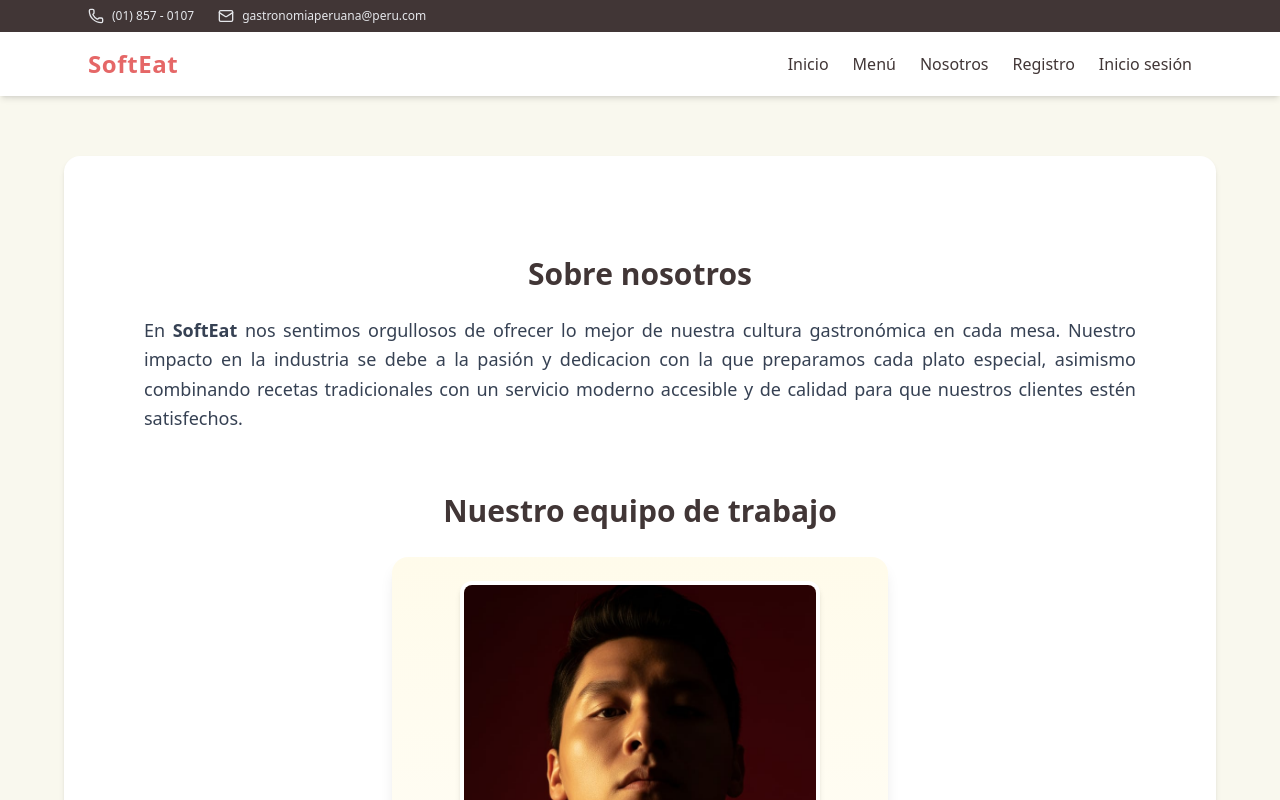
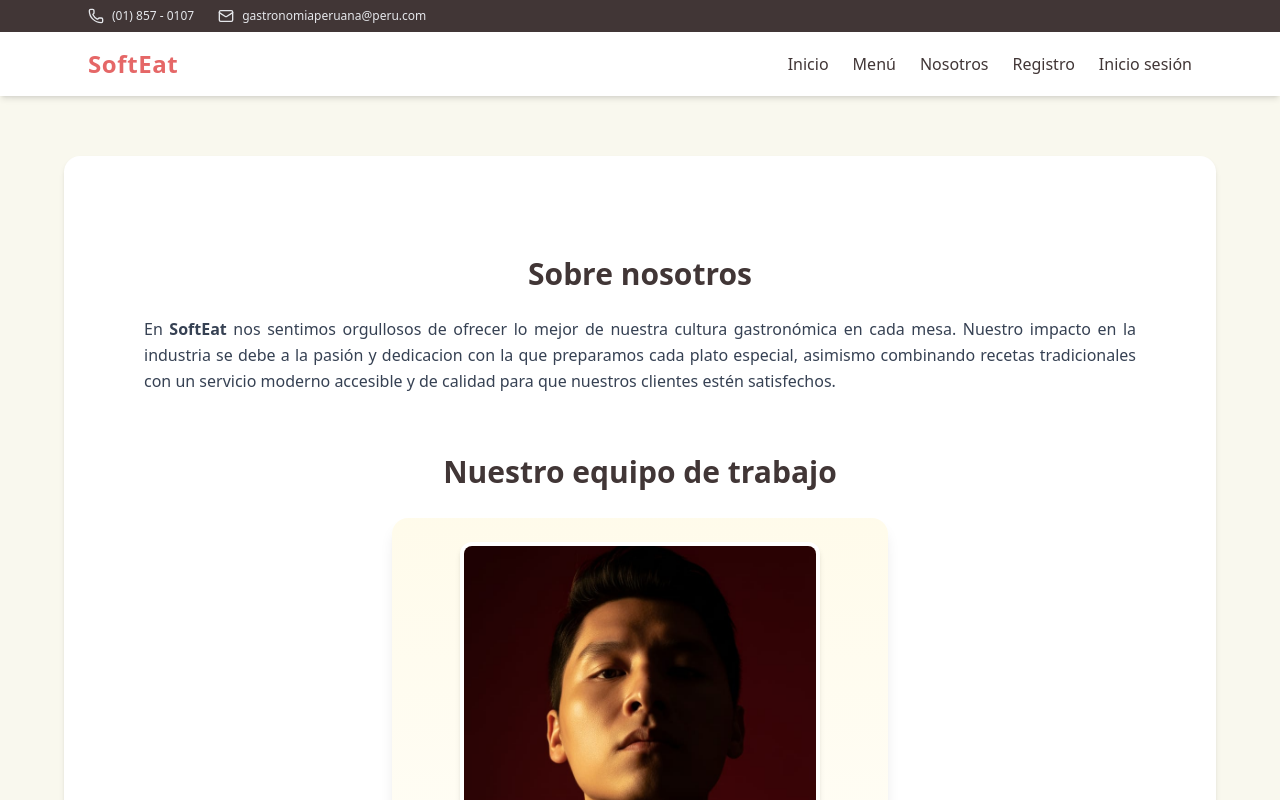
Before and after one commit to JesusCortezCr/Frontend-ComidaPeruana, a React (Vite) app: page /nosotros in a window 1280 px wide. Shown: the top 800 px of the page. Built offline with nearby package versions, Linux system fonts and the light colour scheme.

Commit message:
Correcion de errores minimos en la seccion de nosotros

```diff
--- a/src/pages/Nosotros.tsx
+++ b/src/pages/Nosotros.tsx
@@ -10,7 +10,7 @@ const Nosotros = () => {
           Sobre nosotros
         </h1>
 
-        <p className="text-gray-700 text-lg leading-relaxed mb-6 text-justify opacity-0 translate-y-5 animate-fade-in delay-100">
+        <p className="text-gray-700 text-1xl leading-relaxed mb-6 text-justify opacity-0 translate-y-5 animate-fade-in delay-100">
           En <span className="font-semibold">SoftEat</span> nos sentimos
           orgullosos de ofrecer lo mejor de nuestra cultura gastronómica en cada mesa.
           Nuestro impacto en la industria se debe a la pasión y dedicacion con la que preparamos
--- a/src/pages/Perfil.tsx
+++ b/src/pages/Perfil.tsx
@@ -43,7 +43,7 @@ const Perfil: React.FC = () => {
 
           {/* Sección izquierda: formulario */}
           <div className="space-y-5">
-            {/* Nombre y Apellido */}
+
             <div className="grid grid-cols-1 md:grid-cols-2 gap-4">
               <div>
                 <label className="block text-sm text-gray-600 mb-1">Nombre</label>
@@ -76,7 +76,6 @@ const Perfil: React.FC = () => {
               </div>
             </div>
 
-            {/* Correo */}
             <div>
               <label className="block text-sm text-gray-600 mb-1">Correo</label>
               <input
@@ -88,7 +87,6 @@ const Perfil: React.FC = () => {
               />
             </div>
 
-            {/* Teléfono */}
             <div>
               <label className="block text-sm text-gray-600 mb-1">Teléfono</label>
               <input
@@ -104,7 +102,6 @@ const Perfil: React.FC = () => {
               />
             </div>
 
-            {/* Botones */}
             <div className="flex justify-center gap-5 mt-10">
               {!editando ? (
                 <button
@@ -132,7 +129,6 @@ const Perfil: React.FC = () => {
             </div>
           </div>
 
-          {/* Seccion imagen perfil*/}
           <div className="flex justify-center items-center opacity-0 translate-y-5 animate-fade-in delay-400">
             <img
               src={perfilImg}
@@ -143,8 +139,8 @@ const Perfil: React.FC = () => {
         </div>
 
         <p className="text-center text-gray-600 mt-12 opacity-0 translate-y-5 animate-fade-in delay-600">
-          <span className="font-semibold">SoftEat</span> valora tu autenticidad.
-          Mantén tu perfil actualizado para seguir disfrutando de la mejor experiencia gastronómica.
+          En <span className="font-semibold">SoftEat</span> valoramos tu autenticidad.
+          Mantén un perfil actualizado para seguir disfrutando de una mejor experiencia gastronomica.
         </p>
       </div>
     </div>
```
